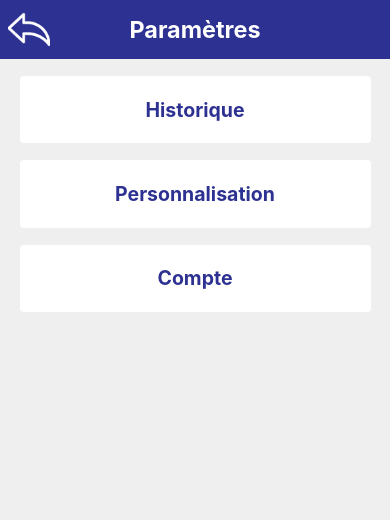
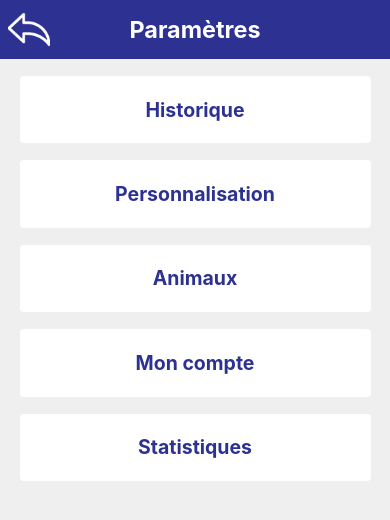
Before and after one commit to antoitoine/Noeufs_app, a React Native app: screen /Parametres in a window 390 px wide. Shown: the top 520 px of the page. Built offline with nearby package versions, Linux system fonts and the light colour scheme; no server answers.

Commit message:
FlatList pour Paramètres
Modification de la page Paramètres pour qu'elle se serve d'une FlatList

```diff
--- a/App.tsx
+++ b/App.tsx
@@ -16,13 +16,17 @@ import Compte from "./Pages/Compte";
 import { User, onAuthStateChanged } from "firebase/auth";
 import { auth } from "./firebase";
 import Historique from "./Pages/Historique";
+import Animaux from "./Pages/Animaux";
+import Statistiques from "./Pages/Statistiques";
 
 export type StackParamList = {
     Oeufs: undefined,
     Parametres: undefined,
     Personnalisation: undefined,
     Compte: undefined,
-    Historique: undefined
+    Historique: undefined,
+    Animaux: undefined,
+    Statistiques: undefined
 }
 
 type themeContextType = {
@@ -183,6 +187,16 @@ export default function App() {
                             component={Historique}
                             options={{headerBackVisible: true, headerRight: undefined, title: 'Historique'}}
                         />
+                        <Stack.Screen
+                            name="Animaux"
+                            component={Animaux}
+                            options={{headerBackVisible: true, headerRight: undefined, title: 'Animaux'}}
+                        />
+                        <Stack.Screen
+                            name="Statistiques"
+                            component={Statistiques}
+                            options={{headerBackVisible: true, headerRight: undefined, title: 'Statistiques'}}
+                        />
                     </Stack.Group>
                 </Stack.Navigator>
             </NavigationContainer>
--- /dev/null
+++ b/Pages/Animaux.tsx
@@ -0,0 +1,10 @@
+import { View } from "react-native";
+
+
+export default function Animaux() {
+    return (
+        <View>
+
+        </View>
+    )
+}
--- a/Pages/Parametres.tsx
+++ b/Pages/Parametres.tsx
@@ -1,11 +1,11 @@
-import { Alert, StyleSheet, Text, TouchableOpacity, View } from "react-native";
+import { Alert, ListRenderItemInfo, StyleSheet, Text, TouchableOpacity, View } from "react-native";
 import * as Dim from '../Utils/Dimensions';
 import { AuthContext, StackParamList, ThemeContext } from "../App";
 import { NativeStackScreenProps } from "@react-navigation/native-stack";
 import { useContext, useEffect, useRef, useState } from "react";
 import { User, createUserWithEmailAndPassword, onAuthStateChanged, signInWithEmailAndPassword, signOut, updateProfile } from "firebase/auth";
 import { auth } from '../firebase';
-import { TextInput } from "react-native-gesture-handler";
+import { FlatList, TextInput } from "react-native-gesture-handler";
 import * as Couleur from '../Utils/Couleurs'
 import AsyncStorage from "@react-native-async-storage/async-storage";
 import LinearGradient from "react-native-linear-gradient";
@@ -26,33 +26,33 @@ export default function Parametres({route, navigation}: Props) {
     const authContext = useContext(AuthContext)!
     const [user, ] = authContext.user
 
-    return (
-        <View style={styles.wrapper}>
+    const pages = [
+        {id: 'Historique', title: 'Historique'},
+        {id: 'Personnalisation', title: 'Personnalisation'},
+        {id: 'Animaux', title: 'Animaux'},
+        {id: 'Compte', title: 'Mon compte'},
+        {id: 'Statistiques', title: 'Statistiques'},
+    ]
 
+    const renderItem = (item: ListRenderItemInfo<{id: string, title: string}>) => {
+        return (
             <Section
-                title='Historique'
+                title={item.item.title}
                 onPress={() => {
-                    navigation.navigate('Historique')
+                    navigation.navigate(item.item.id as keyof StackParamList)
                 }}
                 color={interactiveColor}
             />
+        )
+    }
 
-            <Section
-                title='Personnalisation'
-                onPress={() => {
-                    navigation.navigate('Personnalisation')
-                }}
-                color={interactiveColor}
-            />
-
-            <Section
-                title={user ? 'Mon compte' : 'Compte'}
-                onPress={() => {
-                    navigation.navigate('Compte')
-                }}
-                color={interactiveColor}
-            />
-        </View>
+    return (
+        <FlatList
+            data={pages}
+            renderItem={renderItem}
+            contentContainerStyle={styles.container}
+            style={styles.wrapper}
+        />
     )
 }
 
@@ -100,44 +100,17 @@ const sectionStyles = StyleSheet.create({
     }
 })
 
-const deconnexionStyle = StyleSheet.create({
-    button: {
-        position: 'absolute',
-        bottom: Dim.heightScale(5),
-        width: Dim.widthScale(40),
-        height: Dim.heightScale(5),
-        left: Dim.widthScale(30),
-        borderRadius: Dim.scale(1)
-    },
-    text: {
-        textAlign: 'center',
-        textAlignVertical: 'center',
-        fontSize: Dim.scale(4),
-
-        color: 'black',
-        fontWeight: 'bold',
-        textShadowRadius: 5
-    }
-})
-
-const inputStyle = StyleSheet.create({
-    footer: {
-        textAlign: 'left',
-        fontSize: Dim.scale(3),
-    }
-})
-
 const styles = StyleSheet.create({
     wrapper: {
-        display: 'flex',
         flex: 1,
+
+        backgroundColor: FAKE_WHITE
+    },
+    container: {
         flexDirection: 'column',
         justifyContent: 'flex-start',
         alignItems: 'center',
-
-        paddingTop: Dim.heightScale(1),
-
-        backgroundColor: FAKE_WHITE
+        paddingTop: Dim.heightScale(1)
     },
     page: {
         position: 'relative',
--- /dev/null
+++ b/Pages/Statistiques.tsx
@@ -0,0 +1,10 @@
+import { View } from "react-native";
+
+
+export default function Statistiques() {
+    return (
+        <View>
+
+        </View>
+    )
+}
```
